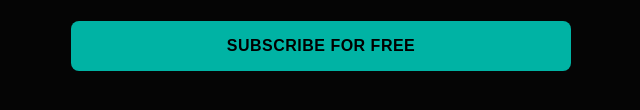
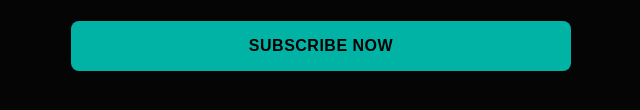
Before and after one commit to factorlab-marketing/newsletter-subscription-form, a plain HTML site: page index.html in a window 1280 px wide. Shown: the part 564-674 px from the top of the page, 319-959 px from the left. Drawn offline with Linux system fonts and the light colour scheme; a web font is replaced by a local one.

Commit message:
Update subscribe button text to Subscribe Now

```diff
--- a/index.html
+++ b/index.html
@@ -252,7 +252,7 @@
 
                         <!-- Submit Button -->
                         <div>
-                            <input type="submit" name="SIGNUP_SUBMIT_BUTTON" id="zcWebOptin" value="Subscribe for Free">
+                            <input type="submit" name="SIGNUP_SUBMIT_BUTTON" id="zcWebOptin" value="Subscribe Now">
                         </div>
 
                         <!-- Hidden Zoho Fields -->
```
